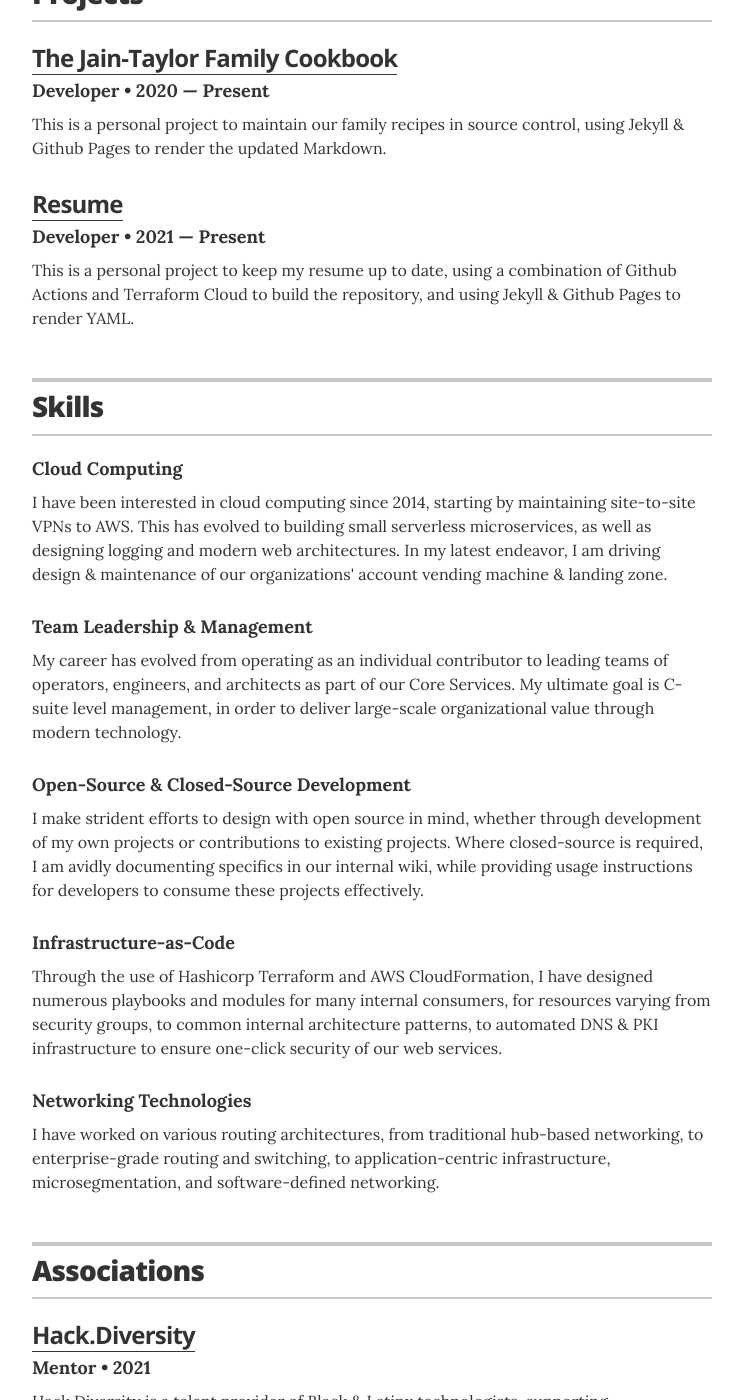
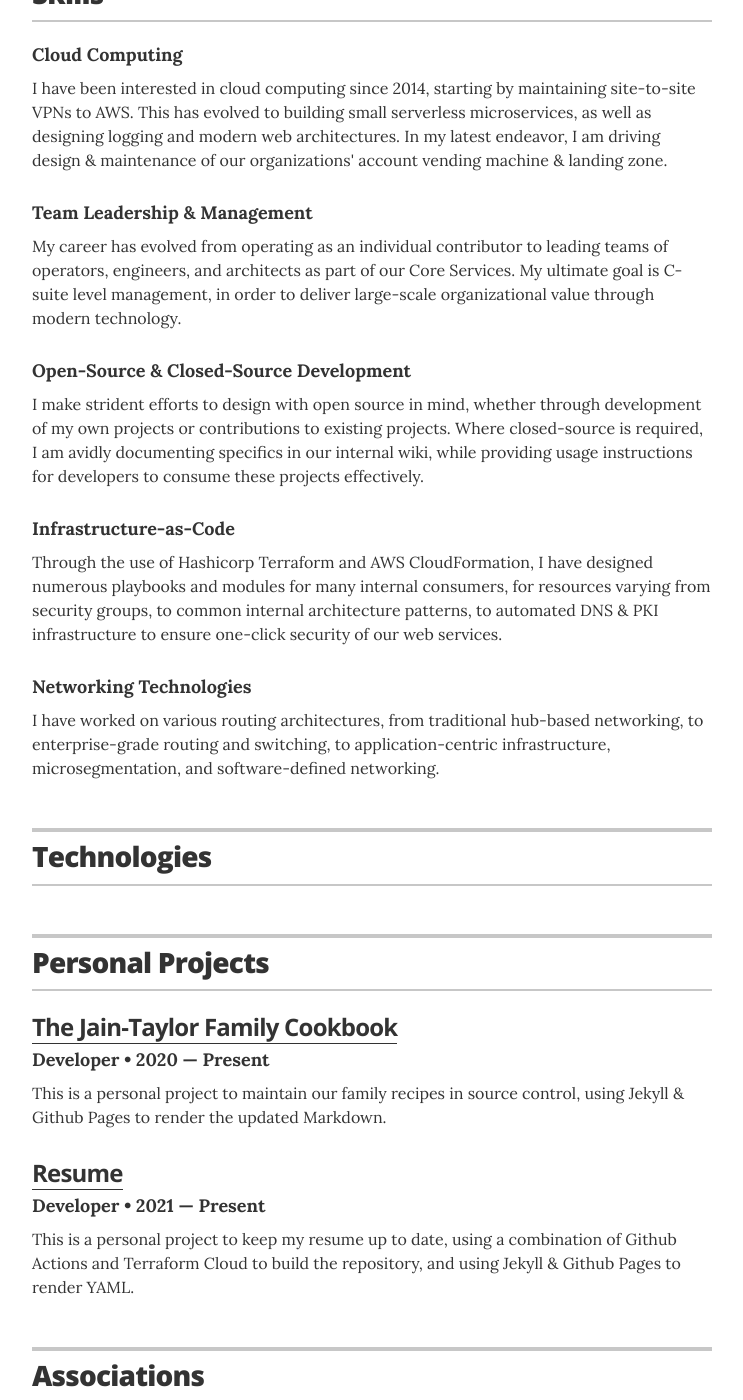
Before and after one commit to patrick-andrew-jain-taylor/resume, a Jekyll site: the page built from index.html, in a window 1280 px wide and 1400 px high, scrolled down 3875 px. Shown: the whole window, without its empty margins (268-1011 px from the left). Built offline with Jekyll 4.4.1, drawn with Linux system fonts in a browser that asks for light colours.

Commit message:
fix: section for technologies.

```diff
--- a/_config.yml
+++ b/_config.yml
@@ -37,6 +37,7 @@
 resume_section_education:       true
 resume_section_projects:        true
 resume_section_skills:          true
+resume_section_technologies:    true
 resume_section_certification:    true
 resume_section_links:           false
 resume_section_associations:    true
--- a/_layouts/resume.html
+++ b/_layouts/resume.html
@@ -117,26 +117,6 @@
       {% endif %}
 
 
-      {% if site.resume_section_projects %}
-      <!-- begin Projects -->
-      <section class="content-section">
-        <header class="section-header">
-          <h2>Projects</h2>
-        </header>
-
-        {% for project in site.data.projects %}
-        <div class="resume-item" itemscope itemtype="http://schema.org/CreativeWork">
-          <meta itemprop="creator" content="{{ site.resume_name }}" itemtype="http://schema.org/Person" />
-          <h3 class="resume-item-title" itemprop="name">{% if project.url %}<a href="{{ project.url }}" itemprop="url">{{ project.project }}</a>{% else %}{{ project.project }}{% endif %}</h3>
-          <h4 class="resume-item-details" itemprop="description">{{ project.role }}  &bull; {{ project.duration }}</h4>
-          <p class="resume-item-copy">{{ project.description }}</p>
-        </div>
-        {% endfor %}
-
-      </section>
-      <!-- end Projects -->
-      {% endif %}
-
       {% if site.resume_section_skills %}
       <!-- begin Skills -->
       <section class="content-section">
@@ -153,6 +133,46 @@
 
       </section>
       <!-- end Skills -->
+      {% endif %}
+
+
+      {% if site.resume_section_technologies %}
+      <!-- begin Technologies -->
+      <section class="content-section">
+
+        <header class="section-header">
+          <h2>Technologies</h2>
+        </header>
+        {% for service in site.data.technologies %}
+        <div class="resume-item">
+          <h4 class="resume-item-details">{{ service.service }}</h4>
+          <p class="resume-item-copy">{{ service.technologies }}</p>
+        </div>
+        {% endfor %}
+
+      </section>
+      <!-- end Skills -->
+      {% endif %}
+
+
+      {% if site.resume_section_projects %}
+      <!-- begin Projects -->
+      <section class="content-section">
+        <header class="section-header">
+          <h2>Personal Projects</h2>
+        </header>
+
+        {% for project in site.data.projects %}
+        <div class="resume-item" itemscope itemtype="http://schema.org/CreativeWork">
+          <meta itemprop="creator" content="{{ site.resume_name }}" itemtype="http://schema.org/Person" />
+          <h3 class="resume-item-title" itemprop="name">{% if project.url %}<a href="{{ project.url }}" itemprop="url">{{ project.project }}</a>{% else %}{{ project.project }}{% endif %}</h3>
+          <h4 class="resume-item-details" itemprop="description">{{ project.role }}  &bull; {{ project.duration }}</h4>
+          <p class="resume-item-copy">{{ project.description }}</p>
+        </div>
+        {% endfor %}
+
+      </section>
+      <!-- end Projects -->
       {% endif %}
 
       {% if site.resume_section_associations %}
```
